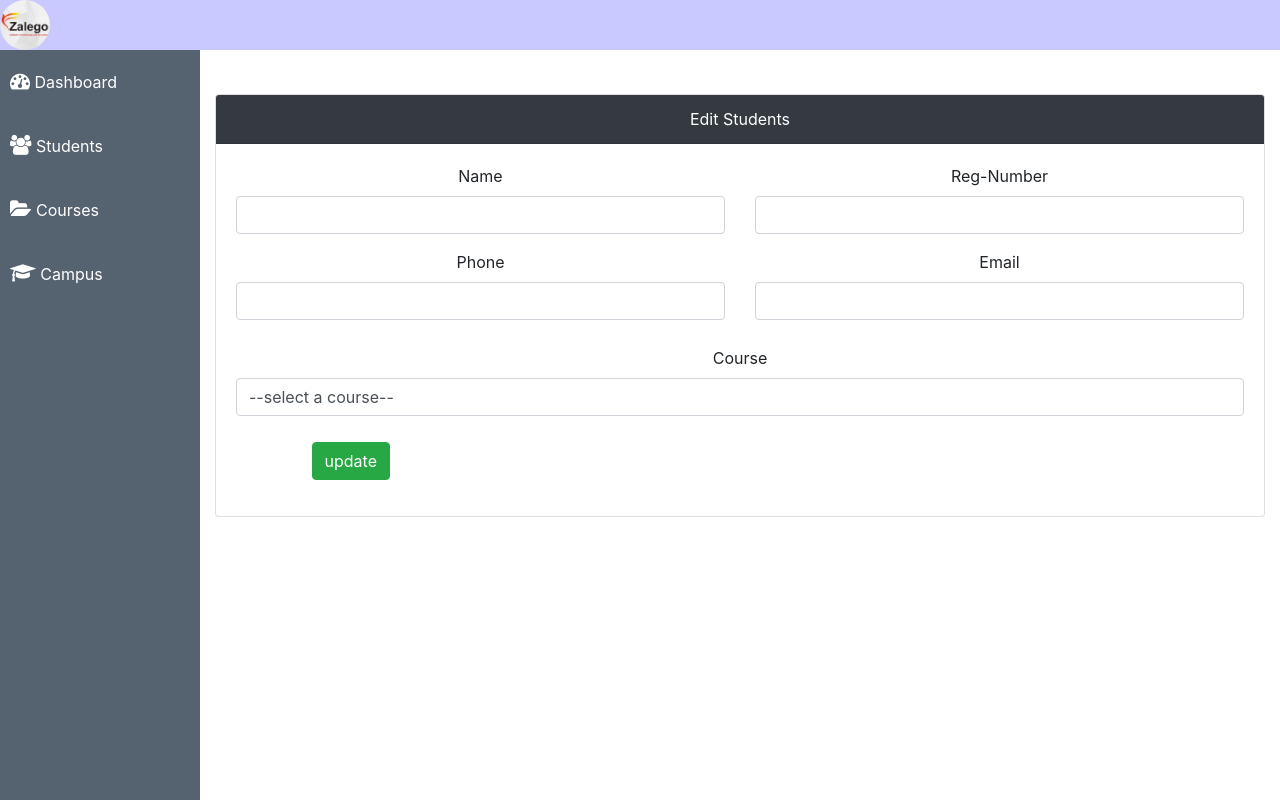
After one commit to Churchill-2194/adminDashboard, a PHP site: page /editStudents.php in a window 1280 px wide. The commit adds this page. Run offline with PHP 8.4, Linux system fonts and the light colour scheme.

Commit message:
updating adminDashboard

```diff
--- /dev/null
+++ b/editStudents.php
@@ -0,0 +1,118 @@
+<!DOCTYPE html>
+<html>
+<?php
+   require_once('includes/links.php');
+?>
+<body>
+
+
+	<?php
+      require_once('includes/header.php');
+      require_once('includes/sidebar.php');
+
+      //Submit user data to database
+      //1. db connection
+      require_once('dbconnection.php');
+      if(isset($_POST{'submitEnrollments'})){
+        //2. fetch form data
+        $name = $_POST['name'];
+        $regnumber = $_POST['reg_number'];
+        $phone = $_POST['phone'];
+        $email = $_POST['email'];
+        $course = $_POST['course'];
+
+        //3.SQL: Query to insert data to database
+        $queryData = mysqli_query($conn, "INSERT INTO enrollments(name,reg_number,phone,email,course) VALUES('$name','$regnumber','$phone','$email','$course') ");
+        //4. check if data inserted
+        if($queryData){
+            echo "Data submitted successfully";
+        }
+        else{
+            echo "Error";
+        }
+      }
+    ?>
+
+	<div class="main-content">
+		<div class="container-fluid">
+			<div class="row">
+
+				<div class="col-lg-12">
+					<div class="card">
+                        <div class="card-header bg-dark text-white text-centre">
+						      <span>Edit Students</span>
+					    </div>
+                        <div class="card-body">
+                            <form action="editStudents.php" method="post">
+                                <div class="row">
+                                    <div class="col-lg-6">
+                                        <div class="form-group">
+                                            <label for="name">Name</label>
+                                            <input type="text" class="form-control" name="name" id="">
+                                        </div>
+                                    </div>
+
+                                    <div class="col-lg-6">
+                                        <div class="form-group">
+                                            <label for="reg_number">Reg-Number</label>
+                                            <input type="text" class="form-control" name="reg_number" id="">
+                                        </div>
+                                    </div>
+                                </div>
+
+                                <div class="row">
+                                    <div class="col-lg-6">
+                                        <div class="form-group">
+                                            <label for="phone">Phone</label>
+                                            <input type="tel" class="form-control" name="phone" id="">
+                                        </div>
+                                    </div>
+
+                                    <div class="col-lg-6">
+                                        <div class="form-group">
+                                            <label for="email">Email</label>
+                                            <input type="email" class="form-control" name="email" id="">
+                                        </div>
+                                    </div>
+                                </div>
+
+                                <div class="row">
+                                    <div class="col-lg-12">
+                                        <div class="form-group">
+                                            <label for="course">Course</label>
+                                            <select class="form-control" name="course" id="">
+                                                <option value="">--select a course--</option>
+                                                <option value="Web Design & Development">Web Design & Development</option>
+                                                <option value="Android Application Development">Android Application Development</option>
+                                                <option value="Data Analysis">Data Analysis</option>
+                                            </select>
+                                        </div>
+                                    </div>
+                                </div>
+
+                                <div class="row">
+                                    <div class="col-lg-3" >
+                                        <div class="form-group">
+                                            <button type="submit" name="submitEnrollments" class="btn btn-success">update</button>
+                                        </div>
+                                    </div>
+                            </form>
+                        </div>
+                    </div>
+				</div>
+
+
+			</div>
+
+
+		</div>
+
+	</div>
+	<!-- All our code. write here   -->
+
+
+<script src="jquery.min.js"></script>
+<script src="bootstrap/js/bootstrap.min.js"></script>
+<script src="https://cdn.jsdelivr.net/npm/bootstrap@5.2.1/dist/js/bootstrap.bundle.min.js" integrity="sha384-u1OknCvxWvY5kfmNBILK2hRnQC3Pr17a+RTT6rIHI7NnikvbZlHgTPOOmMi466C8" crossorigin="anonymous"></script>
+</body>
+</html>
```
Also changed, not shown: students.php (+17 -7 lines).
